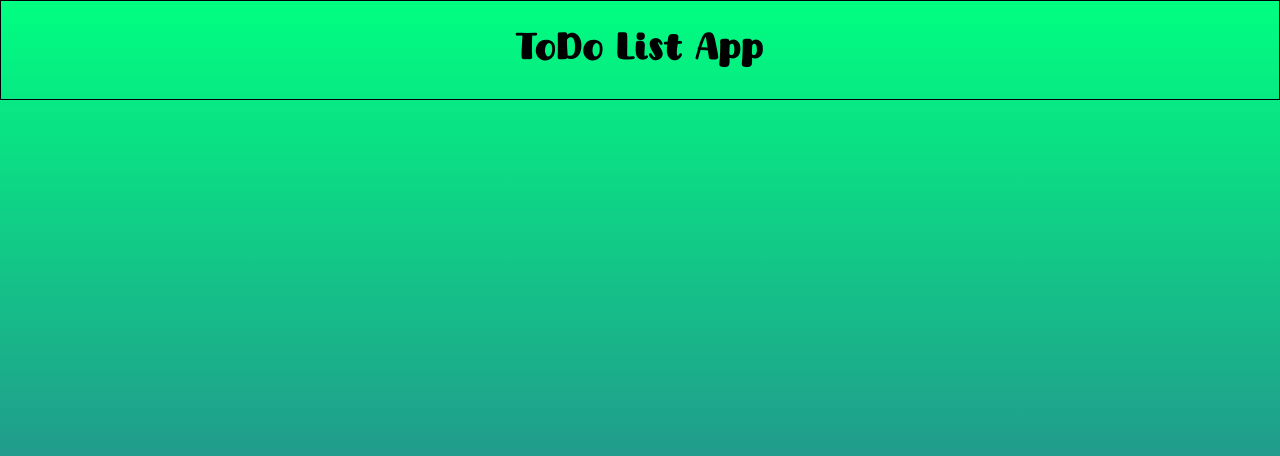
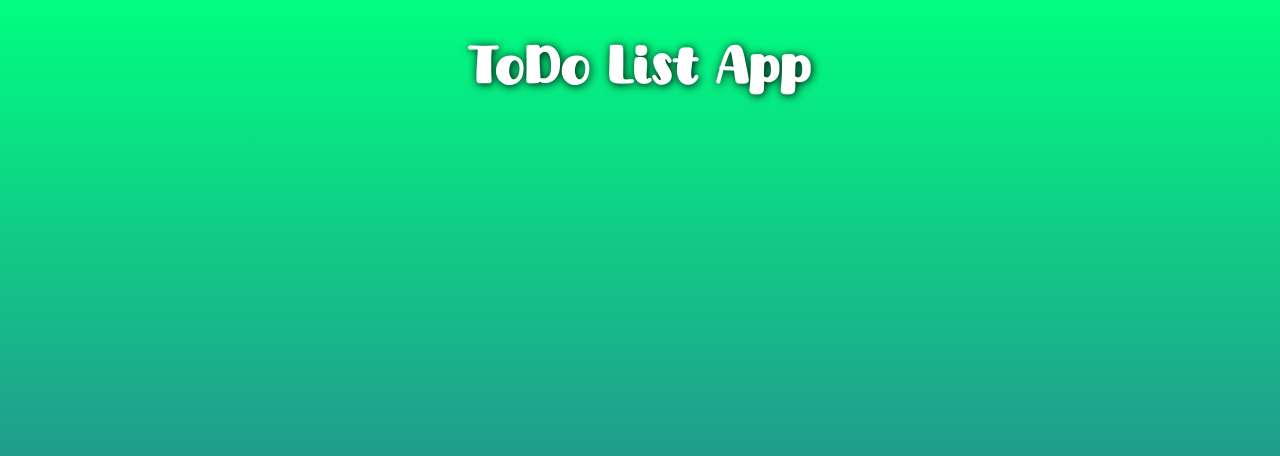
Before and after one commit to KyleeMBrown/Todo-List, a React (Vite) app in the folder Todo-List/: page / in a window 1280 px wide. Shown: the top 456 px of the page. Built offline with nearby package versions, Linux system fonts and the light colour scheme.

Commit message:
header animation

```diff
--- a/Todo-List/src/App.css
+++ b/Todo-List/src/App.css
@@ -1,6 +1,6 @@
 
 .nav {
-  border: 1px solid;
+  border: 0px solid;
   display: flex;
   justify-content: center;
 }
@@ -8,5 +8,8 @@
 .nav h1 {
   font-family: sunday mango;
   letter-spacing: 2px;
-  font-size: 35px;
+  font-size: 50px;
+  color: white;
+  text-shadow: 1px 1px 10px rgb(0, 0, 0);
+  animation: slideIn 3s ease both;
 }
--- a/Todo-List/src/index.css
+++ b/Todo-List/src/index.css
@@ -16,3 +16,13 @@ body, html {
   font-family: Sunday Mango;
   src: url('/src/assets/Sunday Mango.ttf');
 }
+
+/*Animations*/
+@keyframes slideIn {
+  0%{
+    margin-right: 1000px
+  }
+  100%{
+    margin-right: 0px;
+  }
+}
```
